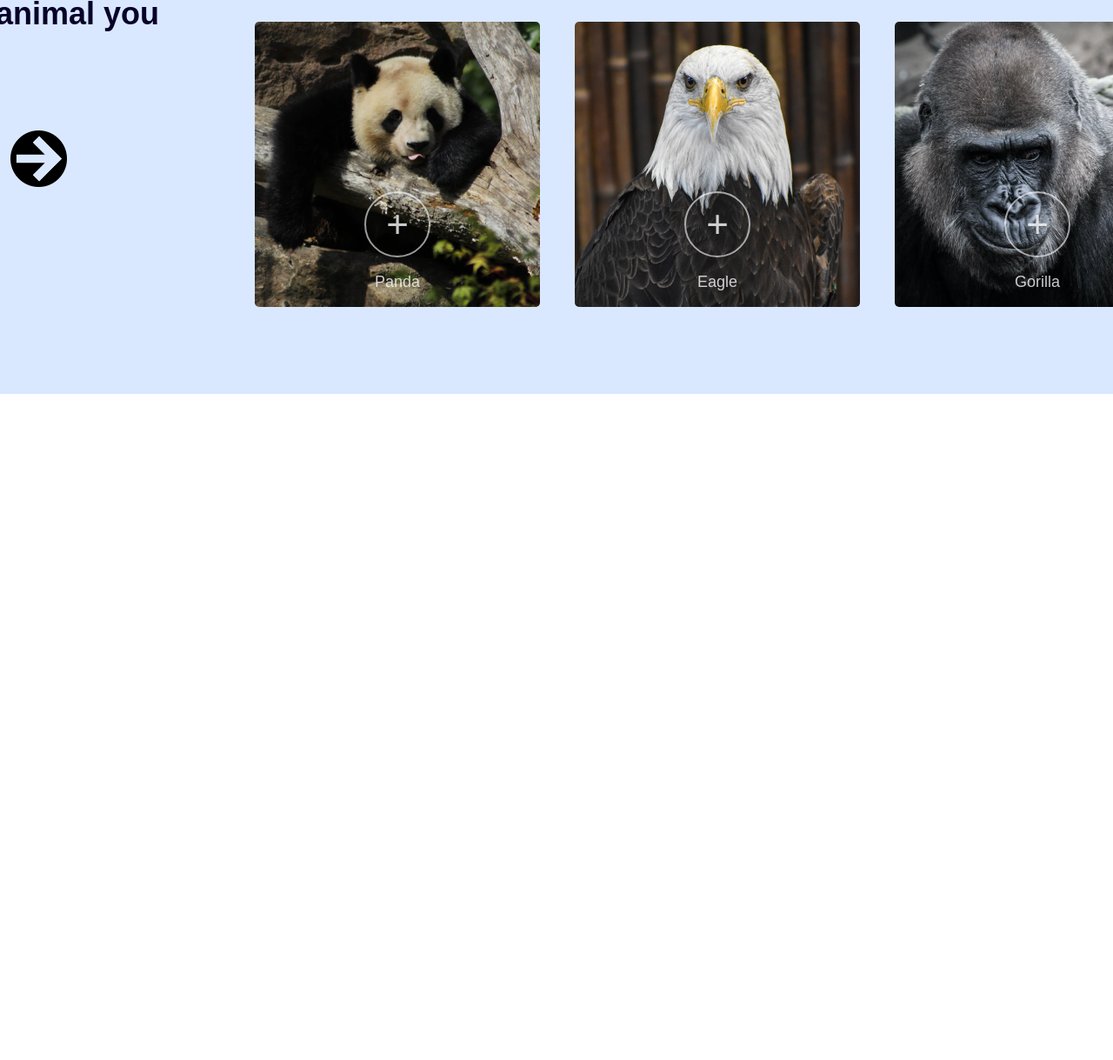
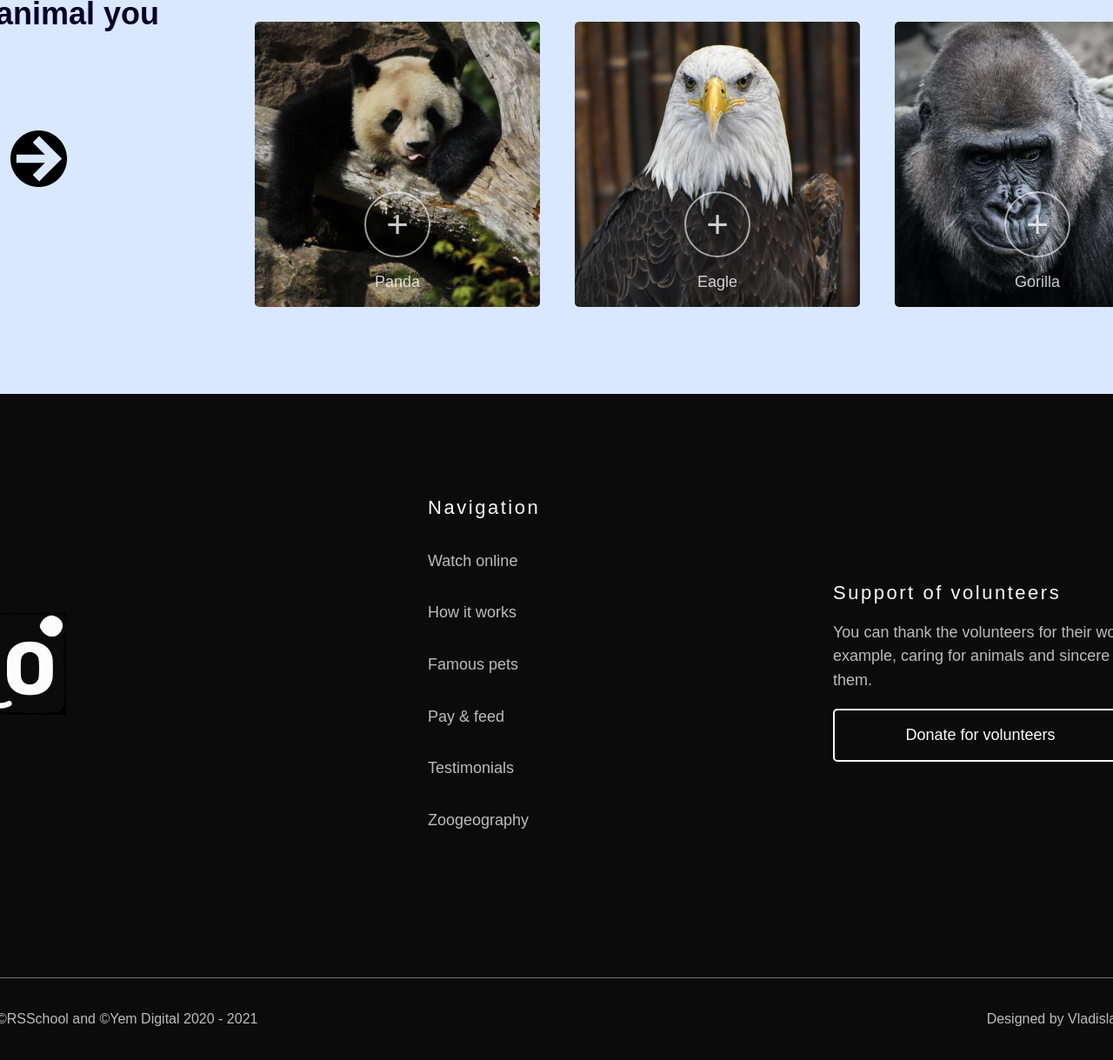
Before and after one commit to Sergey2421/Online-Zoo, a plain HTML site: page Online-Zoo/Landing.html in a window 1280 px wide. Shown: the part 2293-3512 px from the top of the page at 87% size. Before the commit the page ends 2746 px from the top, so only its background shows below. Drawn offline with Linux system fonts and the light colour scheme.

Commit message:
feat: add Footer

```diff
--- a/Online-Zoo/Landing.html
+++ b/Online-Zoo/Landing.html
@@ -42,7 +42,7 @@
     </div>
   </header>
   <div>
-    <section class="first_screen">
+    <section id="watch" class="first_screen">
       <div class="watch">
         <div>
           <h2>Wild park</h2>
@@ -58,7 +58,7 @@
         <img class="panda" src="css/assets/panda.png" alt="panda">
       </div>
     </section>
-    <section class="second_screen">
+    <section id="how" class="second_screen">
       <div class="catwild">
         <div class="cat">
           <img class="wildcat" src="css/assets/wildcat.png" alt="wildcat">
@@ -75,7 +75,7 @@
       </div>
     </section>
     <div class="third">
-      <section class="third_screen">
+      <section id="pets" class="third_screen">
       <div class="pets">
         <h2 class="font_text_title mt-0 mb-0">Famous pets</h2>
         <h3 class="font_text mt-50 mb-0">You can choose any animal you like</h3>
@@ -137,7 +137,42 @@
     </section>
     </div>
   </div>
-  <footer></footer>
+  <footer class="footer">
+    <div class="row">
+      <div class="foor_link">
+        <div class="h117">
+          <a href="Landing.html"><img class="logo-chb" src="css/assets/logo-chb.png" alt="logo"></a>
+        </div>
+        <div>
+
+        </div>
+      </div>
+      <nav class="foot_nav">
+        <h2 class="h2_foot">Navigation</h2>
+        <p><a class="p_nav" href="#watch">Watch online</a></p>
+        <p><a class="p_nav" href="#how">How it works</a></p>
+        <p><a class="p_nav" href="#pets">Famous pets</a></p>
+        <p><a class="p_nav" href="404.html">Pay & feed</a></p>
+        <p><a class="p_nav" href="404.html">Testimonials</a></p>
+        <p><a class="p_nav" href="404.html">Zoogeography</a></p>
+      </nav>
+      <div class="sup">
+        <div>
+          <h2 class="h2_foot">Support of volunteers</h2>
+          <p class="p_nav">You can thank the volunteers for their work. For example,
+            caring for animals and sincere love for them.</p>
+          <button class="donate">Donate for volunteers</button>
+        </div>
+        <div>
+
+        </div>
+      </div>
+    </div>
+    <div class="copyright">
+      <p class="p_copyright">Copyright ©RSSchool and ©Yem Digital 2020 - 2021</p>
+      <p class="p_copyright">Designed by Vladislav Chernov</p>
+    </div>
+  </footer>
 </div>
 </body>
 </html>
--- a/Online-Zoo/css/landing.css
+++ b/Online-Zoo/css/landing.css
@@ -486,7 +486,7 @@
 .ac1:hover .btns_span_text {
   display: inline;
   width: 189px;
-  font-family: Rubik;
+  font-family: Rubik, sans-serif;
   font-style: normal;
   font-weight: normal;
   font-size: 18px;
@@ -527,7 +527,7 @@
 .ac2:hover .btns_span_text {
   display: inline;
   width: 189px;
-  font-family: Rubik;
+  font-family: Rubik, sans-serif;
   font-style: normal;
   font-weight: normal;
   font-size: 18px;
@@ -568,7 +568,7 @@
 .ac3:hover .btns_span_text {
   display: inline;
   width: 189px;
-  font-family: Rubik;
+  font-family: Rubik, sans-serif;
   font-style: normal;
   font-weight: normal;
   font-size: 18px;
@@ -609,7 +609,7 @@
 .ac4:hover .btns_span_text {
   display: inline;
   width: 189px;
-  font-family: Rubik;
+  font-family: Rubik, sans-serif;
   font-style: normal;
   font-weight: normal;
   font-size: 18px;
@@ -650,7 +650,7 @@
 .ac5:hover .btns_span_text {
   display: inline;
   width: 189px;
-  font-family: Rubik;
+  font-family: Rubik, sans-serif;
   font-style: normal;
   font-weight: normal;
   font-size: 18px;
@@ -691,7 +691,7 @@
 .ac6:hover .btns_span_text {
   display: inline;
   width: 189px;
-  font-family: Rubik;
+  font-family: Rubik, sans-serif;
   font-style: normal;
   font-weight: normal;
   font-size: 18px;
@@ -716,3 +716,111 @@
   align-items: center;
   justify-content: flex-end;
 }
+
+.logo-chb {
+  width: 153px;
+  height: 117px;
+}
+
+.h117 {
+  height: 117px;
+}
+
+.h2_foot {
+  font-family: Rubik, sans-serif;
+  font-style: normal;
+  font-weight: normal;
+  font-size: 22px;
+  line-height: 26px;
+  letter-spacing: 0.115em;
+  color: #FCFCFC;
+}
+
+.foot_nav {
+  width: 200px;
+  display: flex;
+  flex-direction: column;
+  align-items: flex-start;
+  justify-content: space-between;
+}
+
+.p_nav {
+  font-family: Rubik, sans-serif;
+  font-style: normal;
+  font-weight: normal;
+  font-size: 18px;
+  line-height: 154%;
+  color: #BCBCBC;
+  text-decoration: none;
+}
+
+.footer {
+  background: #0B0B0B;
+  width: 1920px;
+  height: 766px;
+  display: flex;
+  flex-direction: column;
+  align-items: center;
+  justify-content: space-between;
+}
+
+.row {
+  margin-top: 100px;
+  width: 1434px;
+  display: flex;
+  flex-direction: row;
+  justify-content: space-between;
+  align-items: center;
+}
+
+.copyright {
+  margin-top: 150px;
+  width: 1434px;
+  height: 132px;
+  border-top: 1px solid #747474;
+  display: flex;
+  flex-direction: row;
+  align-items: center;
+  justify-content: space-between;
+}
+
+.p_copyright {
+  font-family: Rubik, sans-serif;
+  font-style: normal;
+  font-weight: normal;
+  font-size: 16px;
+  line-height: 145%;
+  color: #BCBCBC;
+}
+
+.sup {
+  display: flex;
+  flex-direction: column;
+  width: 399px;
+}
+
+.donate {
+  width: 339px;
+  height: 61px;
+  border: 2px solid #FCFCFC;
+  box-sizing: border-box;
+  border-radius: 5px;
+  background: transparent;
+  font-family: Rubik, sans-serif;
+  font-style: normal;
+  font-weight: 500;
+  font-size: 18px;
+  line-height: 21px;
+  text-align: center;
+  color: #FCFCFC;
+  outline: none;
+}
+
+.donate:hover {
+  background: #150068;
+  cursor: pointer;
+}
+
+.foor_link {
+  width: 303px;
+}
```
Also changed, not shown: Online-Zoo/css/assets/logo-chb.png (added).
